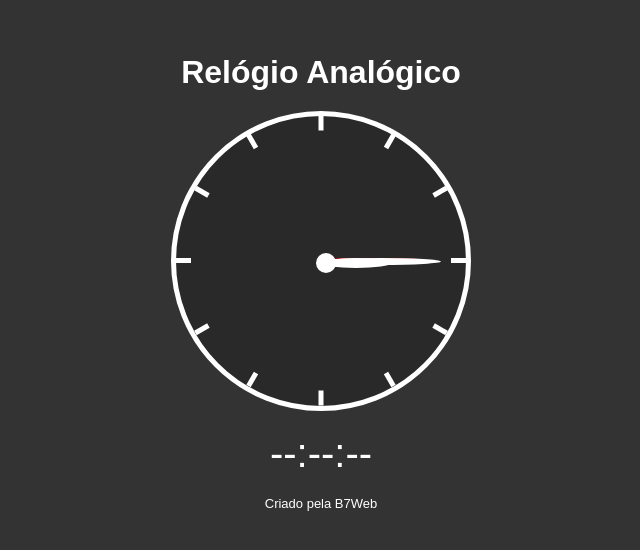
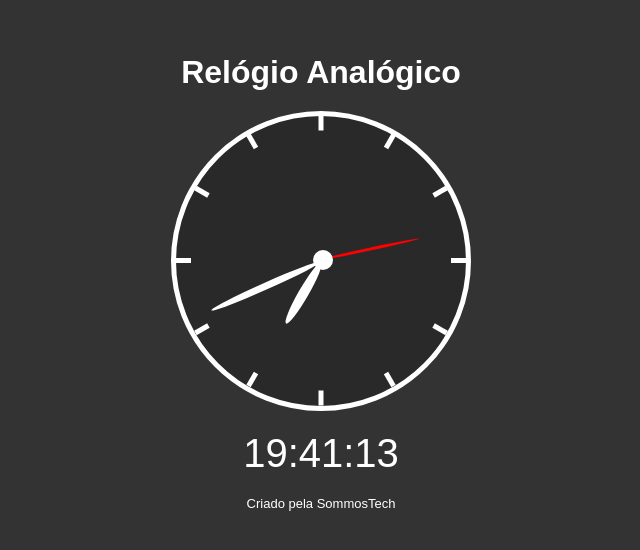
Before and after one commit to ciumauri/clock-app, a plain HTML site: page index.html in a window 1280 px wide. Shown: the part 118-668 px from the top of the page, without its empty margins (319-959 px from the left). Drawn offline with Linux system fonts and the light colour scheme.

Commit message:
Finalizando o projeto do relógio

```diff
--- a/index.html
+++ b/index.html
@@ -34,7 +34,7 @@
     </div>
     <div class="digital">--:--:--</div>
 
-    <footer>Criado pela B7Web</footer>
+    <footer>Criado pela SommosTech</footer>
 
     <script src="script.js"></script>
 </body>
--- a/script.js
+++ b/script.js
@@ -0,0 +1,31 @@
+let digitalElement = document.querySelector('.digital');
+let secElement = document.querySelector('.p_s');
+let minElement = document.querySelector('.p_m');
+let hourElement = document.querySelector('.p_h');
+
+function updateClock() {
+    let now = new Date();
+    let hour = now.getHours();
+    let minute = now.getMinutes();
+    let second = now.getSeconds();
+
+    digitalElement.innerHTML = `${fixZero(hour)}:${fixZero(minute)}:${fixZero(second)}`;
+
+    let secDeg = ((360 / 60) * second) - 90;
+    let minDeg = ((360 / 60) * minute) - 90;
+    let hourDeg = ((360 / 12) * hour) - 90;
+
+    secElement.style.transform = `rotate(${secDeg}deg)`;
+    minElement.style.transform = `rotate(${minDeg}deg)`;
+    hourElement.style.transform = `rotate(${hourDeg}deg)`;
+
+}
+
+function fixZero(time) {
+    return time < 10 ? `0${time}` : time;
+}
+
+
+
+setInterval(updateClock, 1000);
+updateClock();
--- a/style.css
+++ b/style.css
@@ -83,8 +83,8 @@ h1 {
     background-color: #FFF;
     border-radius: 50%;
     position: absolute;
-    margin-top: -5px;
-    margin-left: -5px;
+    margin-top: -8px;
+    margin-left: -8px;
 }
 .digital {
     color: #FFF;
```
Also changed, not shown: 1 other file.
